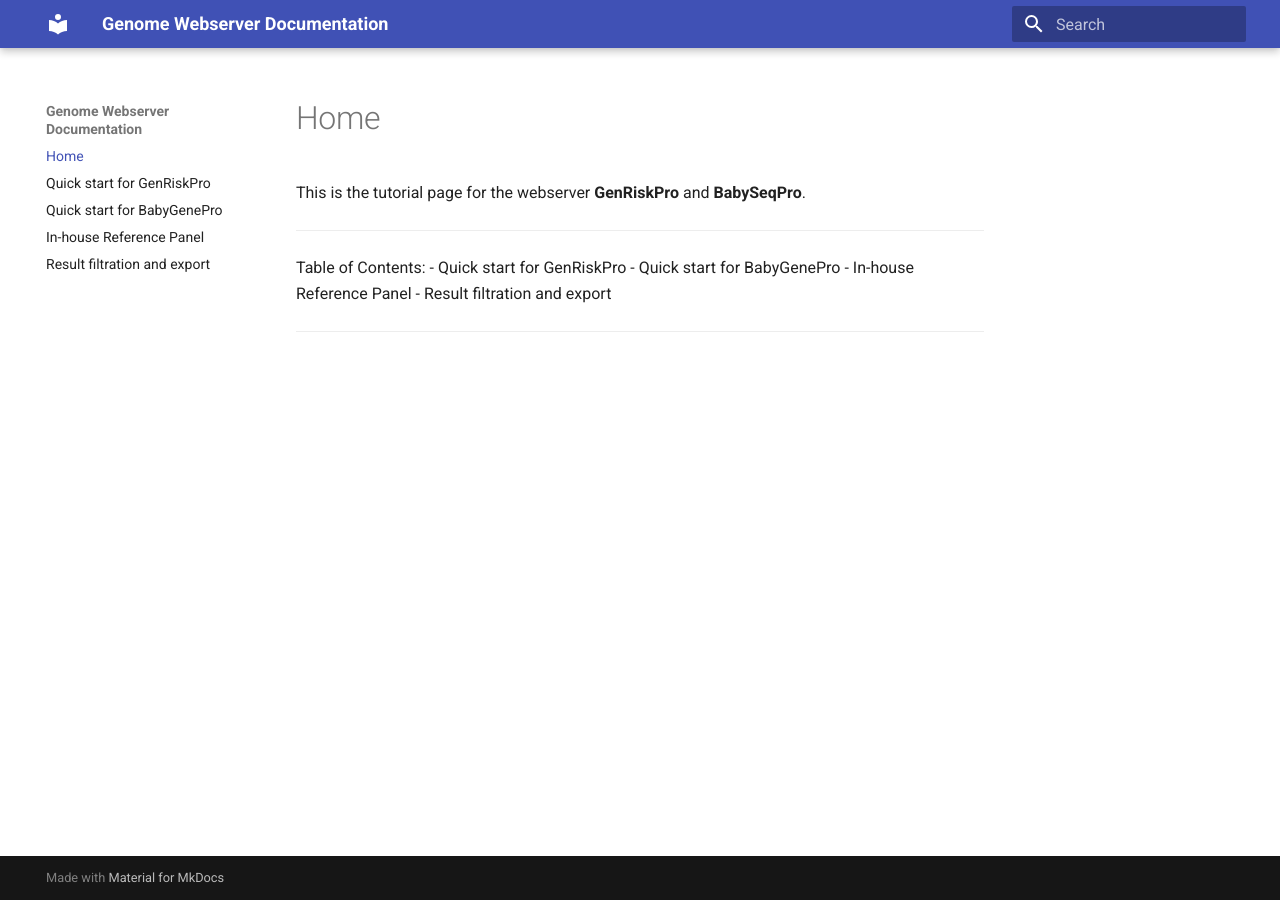
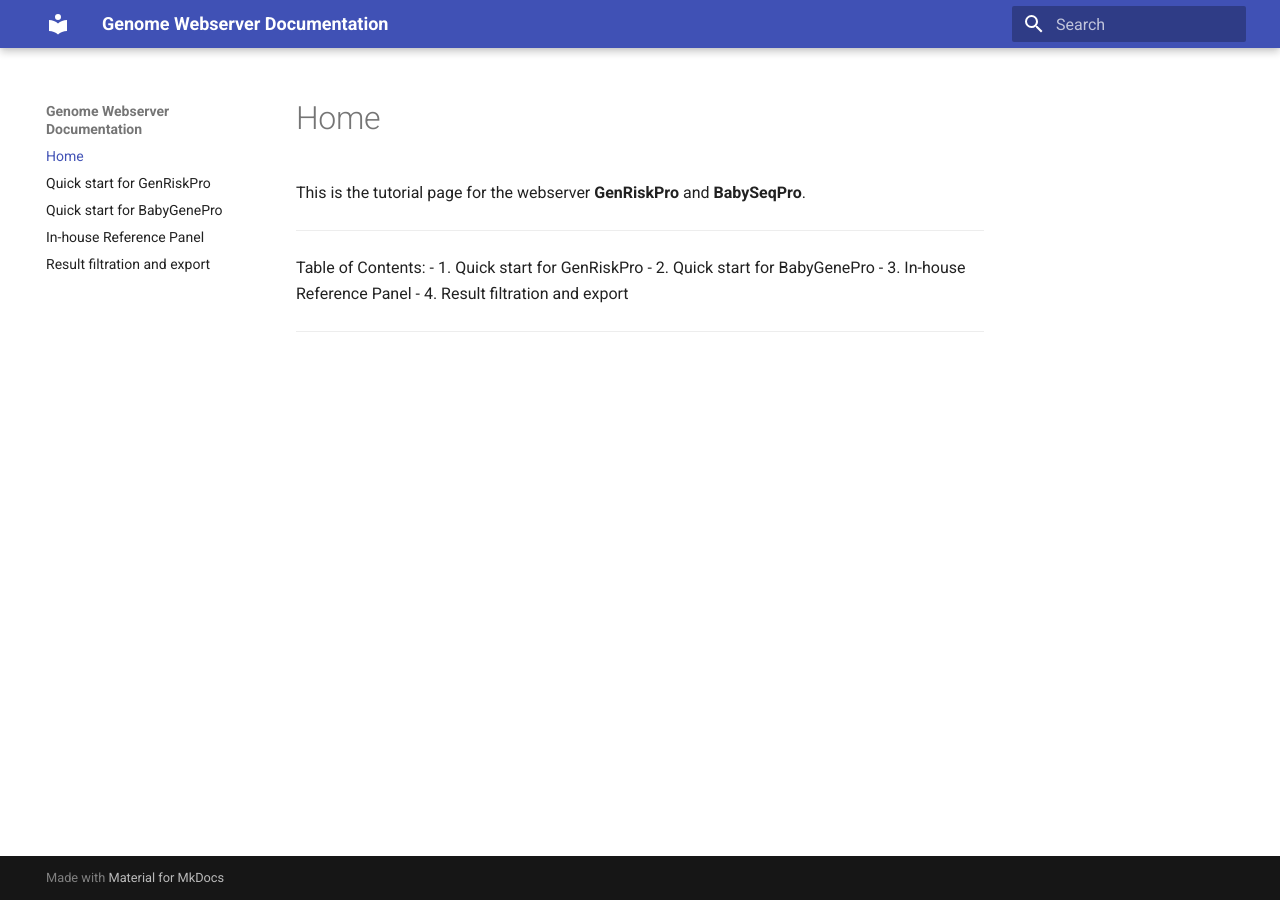
Before and after one commit to xiyasong/Genomics_platform, an MkDocs documentation site: the page built from docs/index.md, in a window 1280 px wide. Built offline with MkDocs 1.6.1 and Material for MkDocs 9.7.7, drawn with Linux system fonts in a browser that asks for light colours.

Commit message:
Update index.md

```diff
--- a/docs/index.md
+++ b/docs/index.md
@@ -4,9 +4,9 @@ This is the tutorial page for the webserver **GenRiskPro** and **BabySeqPro**.
 
 ---
 Table of Contents:
-- Quick start for GenRiskPro
-- Quick start for BabyGenePro
-- In-house Reference Panel
-- Result filtration and export
+- 1. Quick start for GenRiskPro
+- 2. Quick start for BabyGenePro
+- 3. In-house Reference Panel
+- 4. Result filtration and export
 
 ---
```
